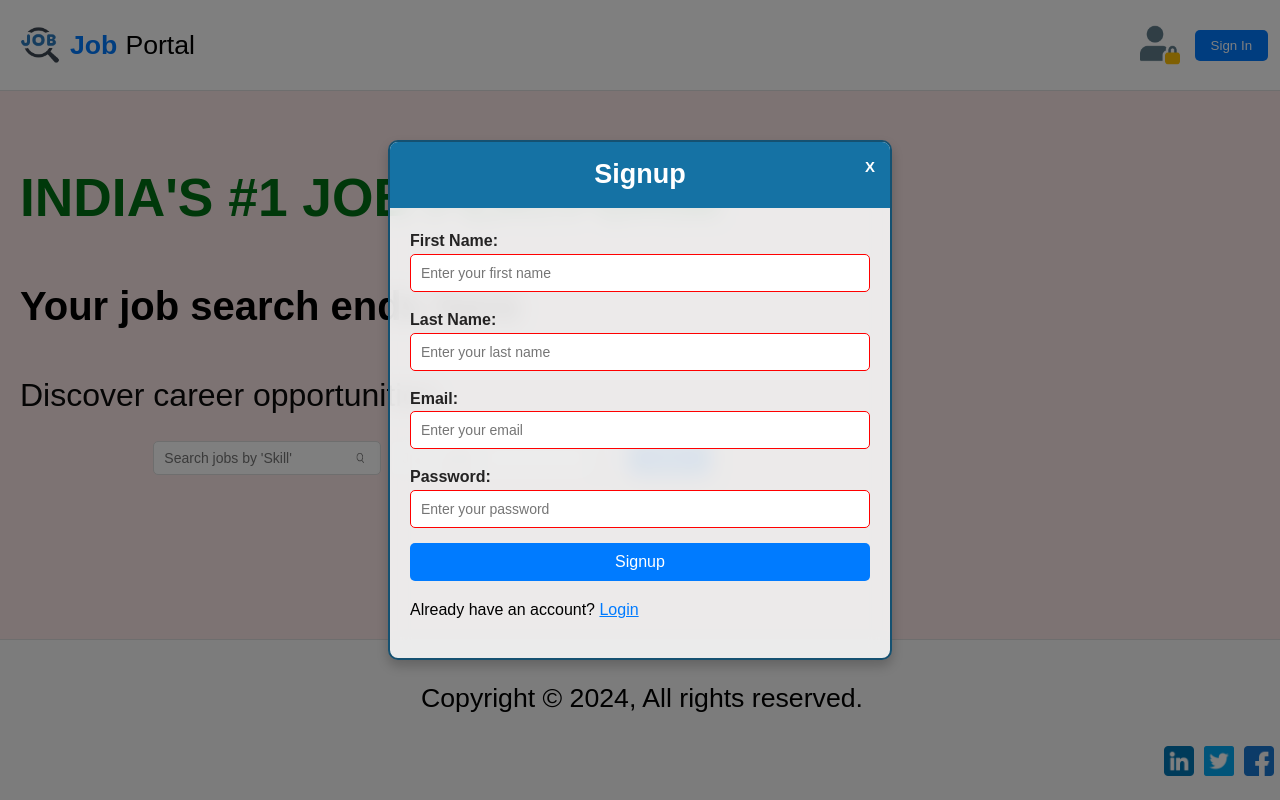
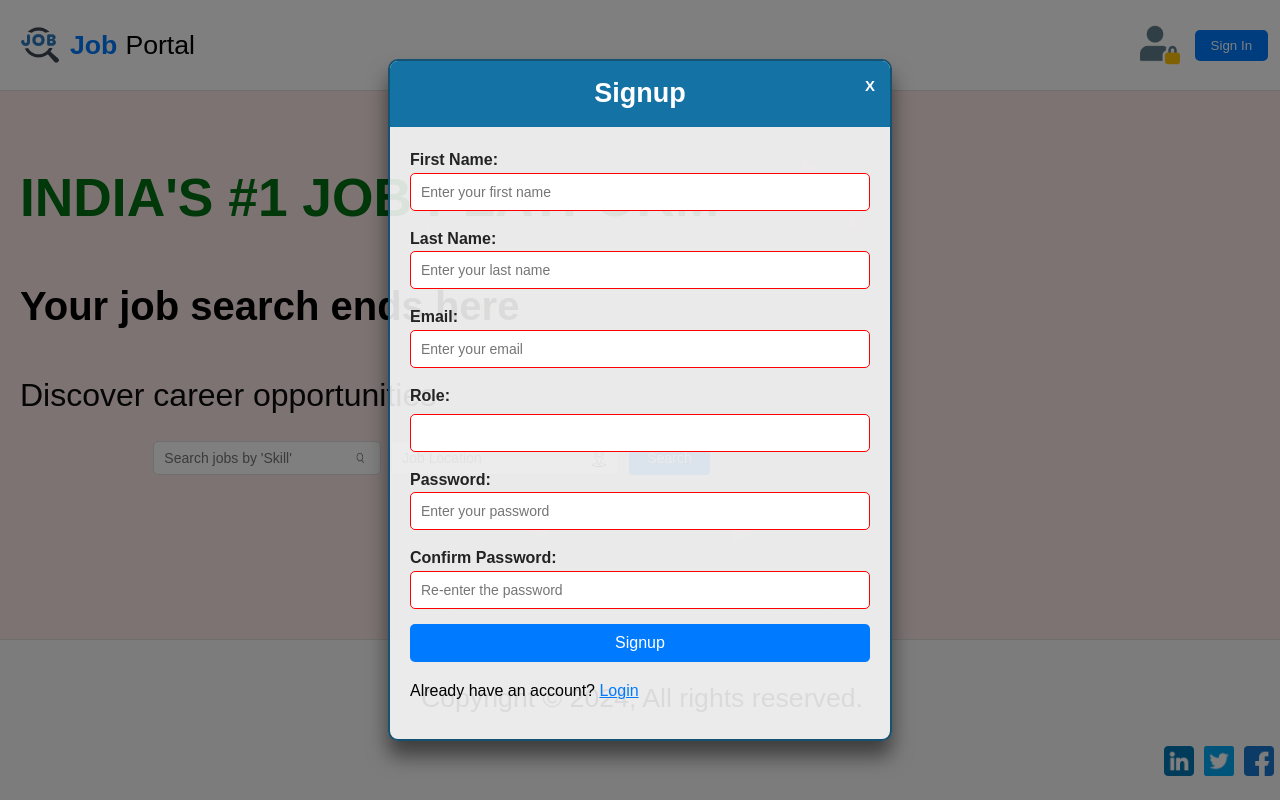
Before and after one commit to raqeeb0789/job_webiste, a React (Vite) app: page / in a window 1280 px wide. Both pictures are taken after a click on the button "Sign In". Built offline with nearby package versions, Linux system fonts and the light colour scheme.

Commit message:
Updated the signup and login

```diff
--- a/src/App.css
+++ b/src/App.css
@@ -223,13 +223,13 @@ body {
   background-color: #ffffffd9; /* Slightly transparent white background */
   border: 2px solid #155171;
   border-radius: 10px;
-  box-shadow: 0 6px 12px rgba(0, 0, 0, 0.2); /* Enhanced shadow for depth */
+  box-shadow: 0 15px 20px rgba(0, 0, 0, 0.5); /* Enhanced shadow for depth */
   display: flex;
   flex-direction: column;
   position: relative;
   overflow: hidden;
-  backdrop-filter: blur(10px);
-  -webkit-backdrop-filter: blur(10px);
+  backdrop-filter: blur(20rem);
+  -webkit-backdrop-filter: blur(20rem);
 }
 
 /* Header styling */
@@ -306,6 +306,38 @@ body {
   border-color: red;
 }
 
+/* Styles for the Role */
+
+label[for="role"] {
+  font-weight: bold;
+  margin-bottom: 5px;
+  color: #242323;
+  display: block;
+}
+
+#role {
+  width: 100%; /* Ensure it takes up the full width of the container */
+  padding: 10px; /* Match input padding */
+  font-size: 14px; /* Match input font size */
+  border-color: red; /* Match input border style */
+  border-radius: 5px; /* Match input border radius */
+  background-color: #ffffff;
+  margin-bottom: 15px;
+  box-sizing: border-box; /* Include padding and border in width */
+  transition: border-color 0.3s ease, box-shadow 0.3s ease;
+  appearance: none; /* Removes default browser dropdown styling */
+  cursor: pointer; /* Indicate clickable dropdown */
+}
+
+#role:focus {
+  border-color: #074059; /* Match input focus border color */
+  box-shadow: 0 0 6px rgba(110, 193, 228, 0.5); /* Match input focus shadow */
+}
+
+#role:invalid {
+  border-color: red; /* Match input invalid border color */
+}
+
 /* Button styling */
 #login_button {
   padding: 10px;
@@ -341,6 +373,7 @@ body {
 #forgot_text:hover {
   color: #0056b3;
 }
+
 
 
 /* Media query for small screen heights */
--- a/src/App.jsx
+++ b/src/App.jsx
@@ -104,11 +104,39 @@ class App extends Component {
                     required
                   />
 
+                    <label htmlFor="role">Role:</label>
+                    <select
+                      id="role"
+                      value={this.state.role} // State variable for the selected value
+                      onChange={this.handleInputChange} // Event handler for state updates
+                      required
+                    >
+                      <option value="" disabled>
+                        Select Role
+                      </option>
+                      <option value=""></option>
+                      <option value="Admin">Admin</option>
+                      <option value="Editor">Employee</option>
+                      <option value="Viewer">Job Seeker</option>
+                    </select>
+
+                    <br />
+
                   <label htmlFor="password">Password:</label>
                   <input
                     type="password"
                     id="password"
                     placeholder="Enter your password"
+                    value={this.state.password}
+                    onChange={this.handleInputChange}
+                    required
+                  />
+
+                  <label htmlFor="password">Confirm Password:</label>
+                  <input
+                    type="Text"
+                    id="password"
+                    placeholder="Re-enter the password"
                     value={this.state.password}
                     onChange={this.handleInputChange}
                     required
```
